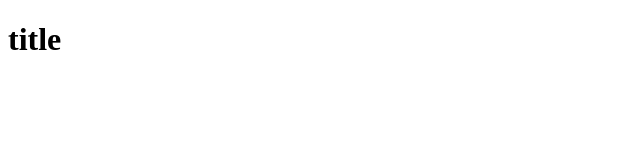
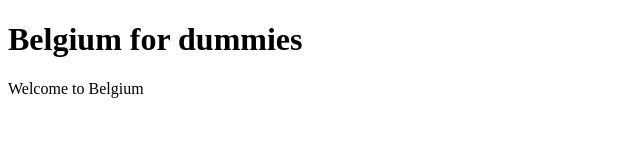
Before and after one commit to DavidSilTroy/git-practice, a plain HTML site: page index.html in a window 1280 px wide. Shown: the whole page, without its empty margins (0-640 px from the left). Drawn offline with Linux system fonts and the light colour scheme.

Commit message:
added a title

```diff
--- a/index.html
+++ b/index.html
@@ -7,7 +7,8 @@
     <meta name="viewport" content="width=device-width, initial-scale=1.0">
     <title>Document</title>
 </head>
-<h1>title</h1>
+<h1>Belgium for dummies</h1>
+<p>Welcome to Belgium</p>
 <body>
 
 </body>
```
